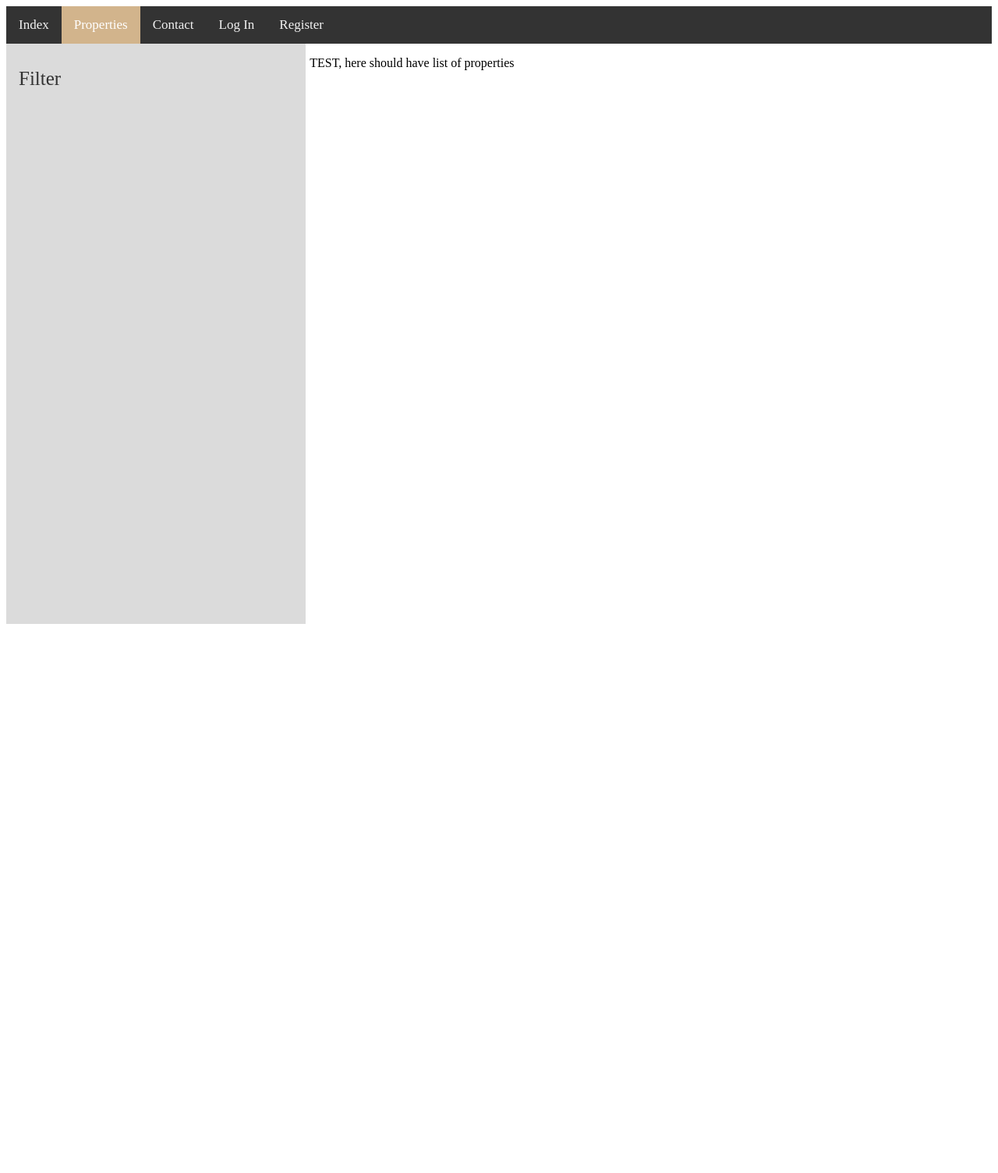
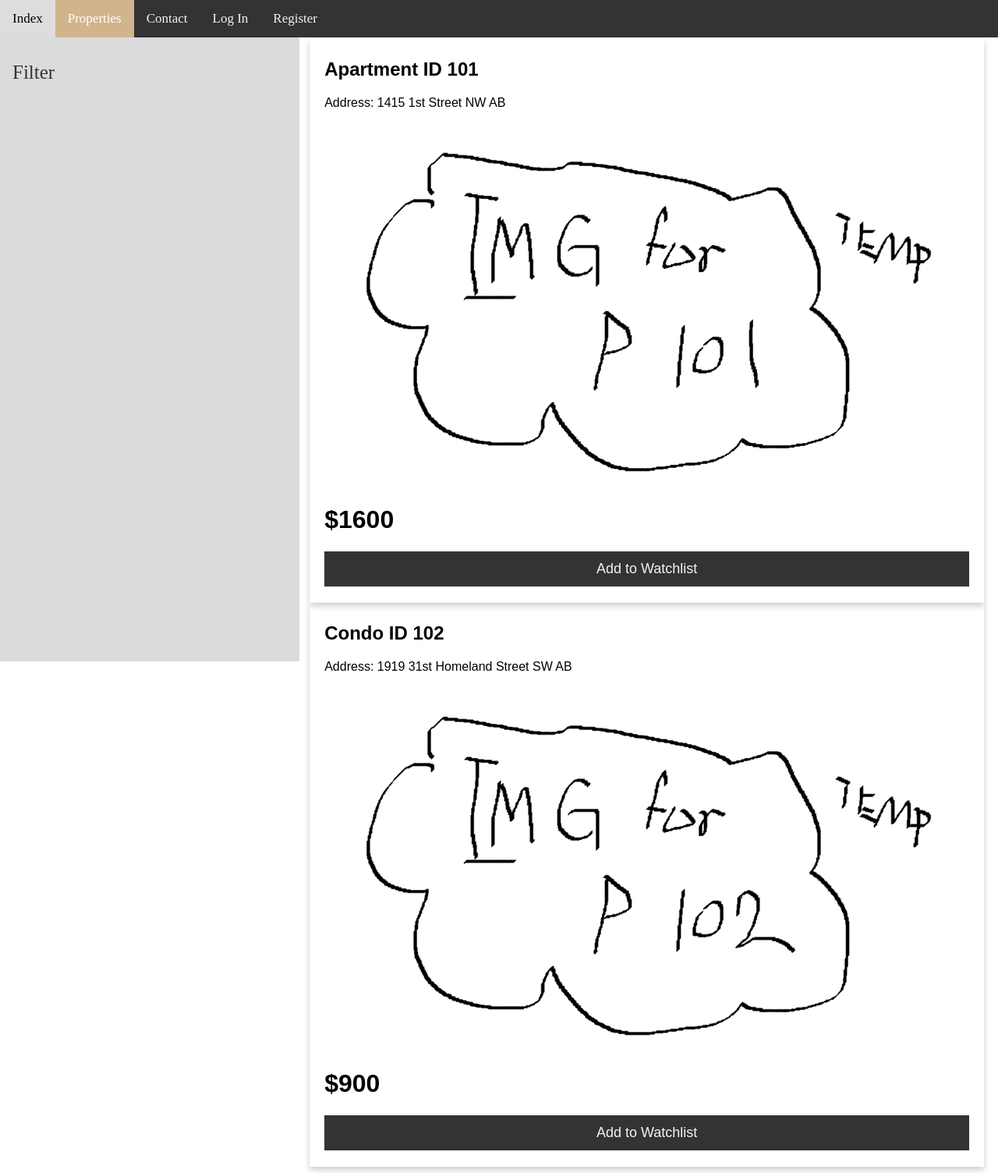
Before and after one commit to albe-martin/Cozy-rentals, a PHP site: page /propertylist.php in a window 1280 px wide. Shown: the whole page at 78% size. Before the commit the page ends 800 px from the top, so only its background shows below. Run offline with PHP 8.4, Linux system fonts and the light colour scheme; data comes from the database, SQL or seed files in the repository.

Commit message:
baic property cards implemented

```diff
--- a/propertylist.php
+++ b/propertylist.php
@@ -1,5 +1,6 @@
 <?php
   // note: only login as client and not login user get to see this page
+  session_start();  // call this for every page that you need to use $_SESSION
 ?>
 
 <!DOCTYPE html>
@@ -7,8 +8,12 @@
 <style>
 .topnav {
   overflow: hidden;
+  float:top;
+  top:0;
+  left:0;
   width: 100%;
   background-color: #333;
+  position:fixed;
 }
 
 .topnav a {
@@ -39,15 +44,14 @@
   padding-right: 10px;
 }
 
-/* good reference */
+/* reference if want to use java script to filter*/
 /* https://www.w3schools.com/howto/howto_js_filter_elements.asp */
 .sidenav {
   height: 100%;
-  width: 30%; /* Set the width of the sidebar */
+  top:48px;
+  width: 30%;
   position: fixed; /* Fixed Sidebar (stay in place on scroll) */
-  z-index: 1; /* Stay on top */
-  top: 10; /* Stay at the top */
-  left: 1;
+  left: 0;
   background-color: rgb(219, 219, 219);
   overflow-x: hidden; /* Disable horizontal scroll */
   padding-top: 0px;
@@ -61,19 +65,75 @@
   display: block;
 }
 
-/* Style page content */
+/* main content */
 .main {
+  height:100%;
   margin-left: 30%; /* Same as the width of the sidebar */
   padding: 0px 10px;
 }
 
-/* On smaller screens, where height is less than 450px, change the style of the sidebar (less padding and a smaller font size) */
-@media screen and (max-height: 450px) {
-  .sidenav {padding-top: 15px;}
-  .sidenav a {font-size: 18px;}
+/* Property Card */
+.card {
+  border: 3px solid transparent;
+  box-shadow: 0 4px 8px 0 rgba(0, 0, 0, 0.2);
+  margin: auto;
+  text-align: left;
+  font-family: arial;
+  padding: 2px 16px;
+}
+
+.card:hover {
+  border: 3px solid tan;
+}
+
+.card img{
+  float:center;
+  width:100%;
+}
+
+.card button {
+  border: none;
+  outline: 0;
+  padding: 12px;
+  color: #f2f2f2;
+  background-color: #333;
+  text-align: center;
+  cursor: pointer;
+  width: 100%;
+  font-size: 18px;
+}
+
+.card button:hover {
+  background-color: #ddd;
+  color: black;
 }
 
 </style>
+
+<?php
+function displayProperty($pid) {
+  include "db_connect.php";
+  $sql = "SELECT * FROM property WHERE Property_id= $pid ";
+	$result = mysqli_query($conn, $sql);
+  if (mysqli_num_rows($result) === 1) {
+    $row = mysqli_fetch_assoc($result);
+    $title = $row['Property_type']." ID ".$pid;
+    $img_source = "img/".$pid."/temp.png";
+    $address = "Address: ".$row['No.']." ".$row['Street']." ".$row['District']." ".$row['Province'];
+?>
+  <div class="card">
+    <?php echo "<h2>$title</h2>"; ?>
+    <?php echo "<p>$address</p>"; ?>
+    <?php echo "<img src = " . $img_source . " alt= <qProperty Image/q>"; ?>
+    <?php echo "<h1>"."$".$row['Cost_Per_Month']."</h1>"; ?>
+    <p><button>Add to Watchlist</button></p>
+  </div>
+<?php
+  } else {
+    // error: property not exist
+  }
+}
+?>
 
 <head>
     <meta charset="UTF-8">
@@ -84,7 +144,6 @@
 <body>
     <!-- Top navigation -->
     <?php
-      session_start();  // call this for every page that you need to use $_SESSION
       if (!isset($_SESSION['login'])) { // if not login
     ?>
       <div class="topnav">
@@ -120,6 +179,12 @@
     <!-- Page content -->
     <div class="main">
       <p>TEST, here should have list of properties</p>
+      <?php
+        $pid = 101;
+        displayProperty($pid);
+        $pid = 102;
+        displayProperty($pid);
+      ?>
     </div>
 </body>
 </html>
```
